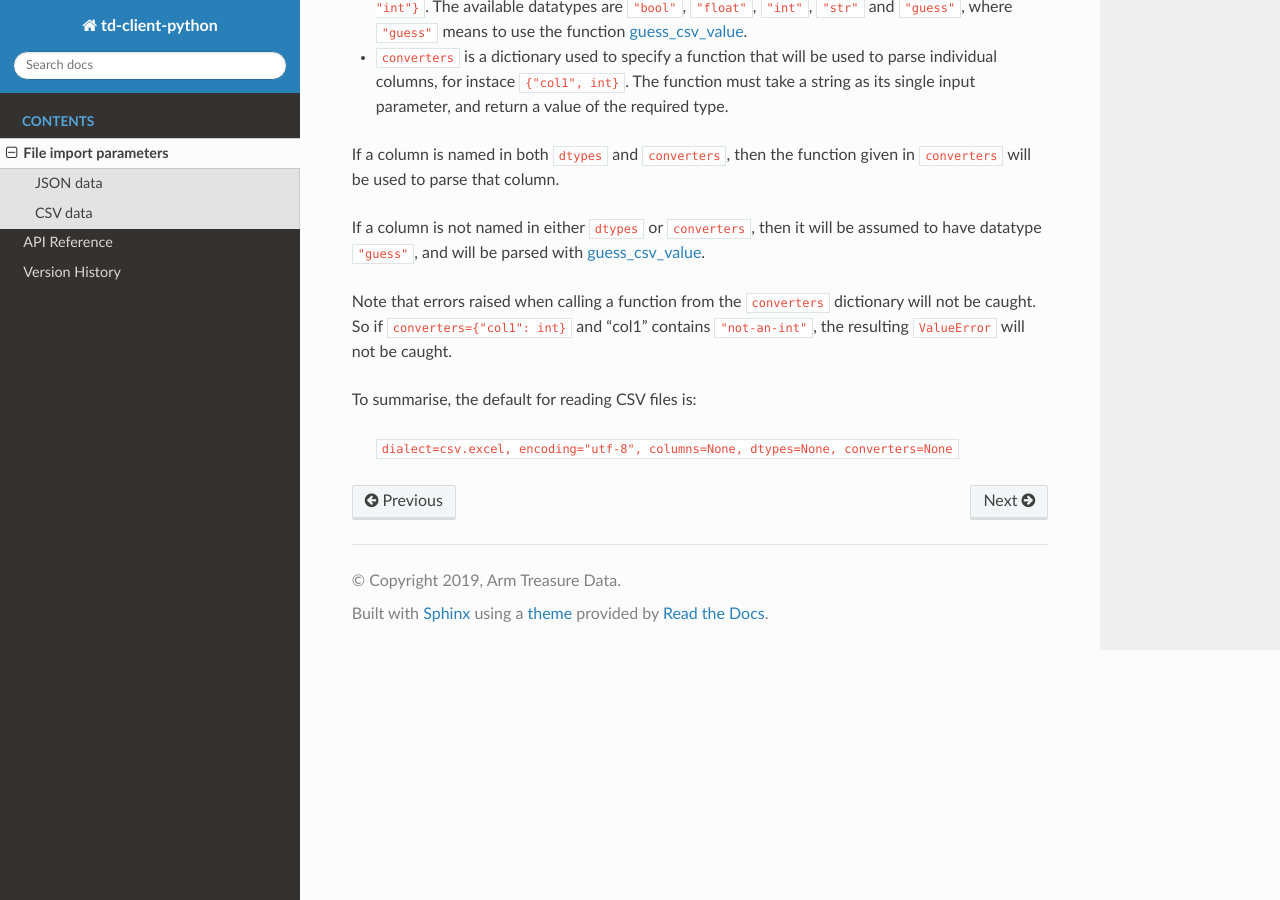
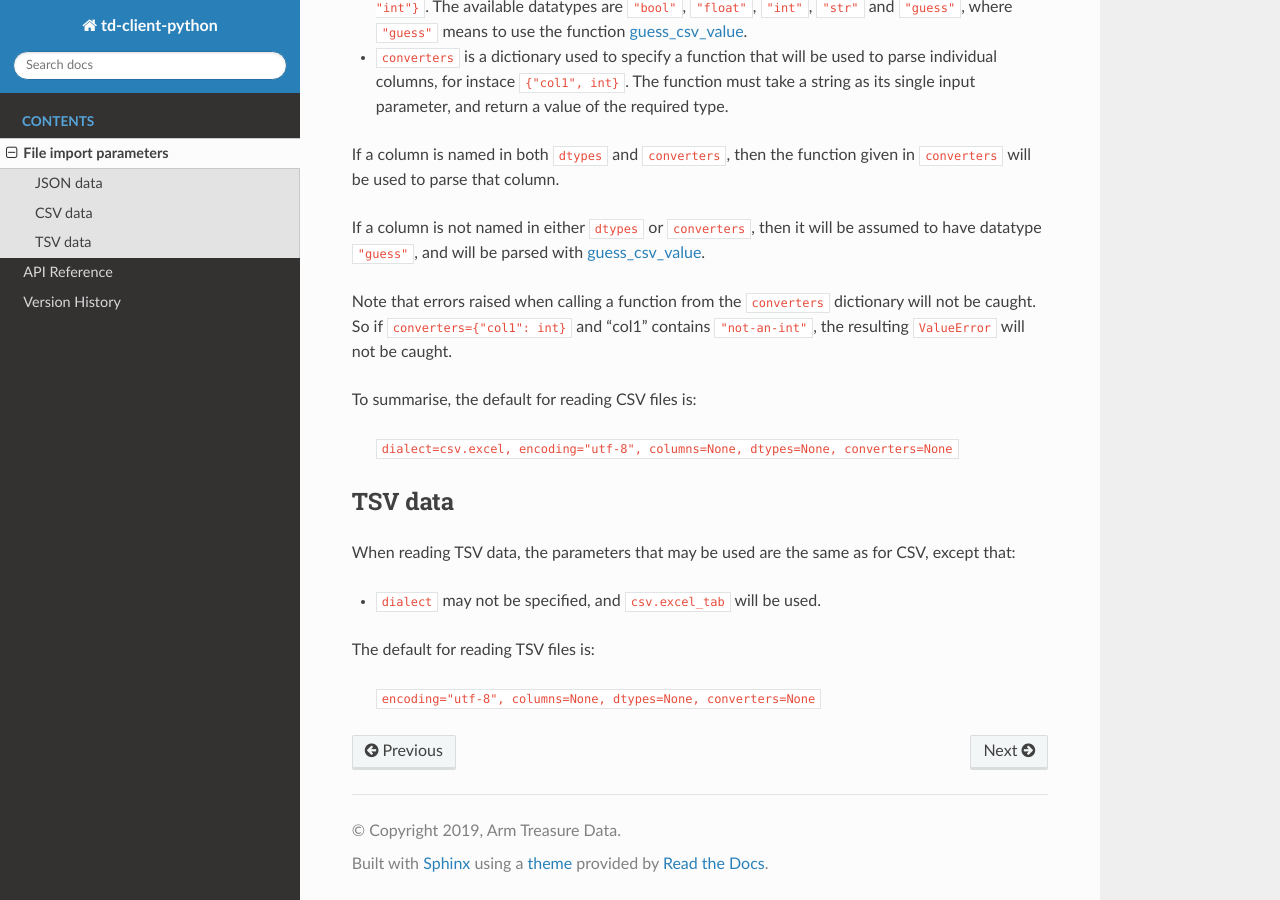
Before and after one commit to treasure-data/td-client-python, a Sphinx documentation site: the page built from docs/file_import_parameters.rst, in a window 1280 px wide and 900 px high, scrolled down 1054 px. Built offline with Sphinx 7.4.7 and the Read the Docs theme 2.0.0, drawn with Linux system fonts in a browser that asks for light colours; some of the changed text lies outside the part shown.

Commit message:
Correct wrong/misleading text about TSV

```diff
--- a/docs/file_import_parameters.rst
+++ b/docs/file_import_parameters.rst
@@ -15,8 +15,8 @@
 * "msgpack" - the data is MessagePack_ serialized
 * "json" - the data is JSON_ serialized.
 * "csv" - the data is CSV, and will be read using the `Python CSV module`_.
-* "tsv" - the data is CSV, with ``dialect=csv.excel`` explicitly set, and will
-  be read using the Python CSV library.
+* "tsv" - the data is TSV (tab separated data), and will be read using the
+  `Python CSV module`_ with ``dialect=csv.excel_tab`` explicitly set.
 
 .. _`io.BufferedIOBase`: https://docs.python.org/3/library/io.html#io.BufferedIOBase
 .. _MessagePack: https://msgpack.org/
@@ -40,8 +40,8 @@
 CSV data
 --------
 
-When reading CSV data, the following parameters may also be supplied, all of
-which are optional:
+When reading CSV data, the following parameters may also be supplied,
+all of which are optional:
 
 * ``dialect`` specifies the CSV dialect. The default is ``csv.excel``.
 * ``encoding`` specifies the encoding that will be used to turn the binary
@@ -74,3 +74,15 @@
 To summarise, the default for reading CSV files is:
 
   ``dialect=csv.excel, encoding="utf-8", columns=None, dtypes=None, converters=None``
+
+TSV data
+--------
+
+When reading TSV data, the parameters that may be used are the same as for
+CSV, except that:
+
+* ``dialect`` may not be specified, and ``csv.excel_tab`` will be used.
+
+The default for reading TSV files is:
+
+  ``encoding="utf-8", columns=None, dtypes=None, converters=None``
```
